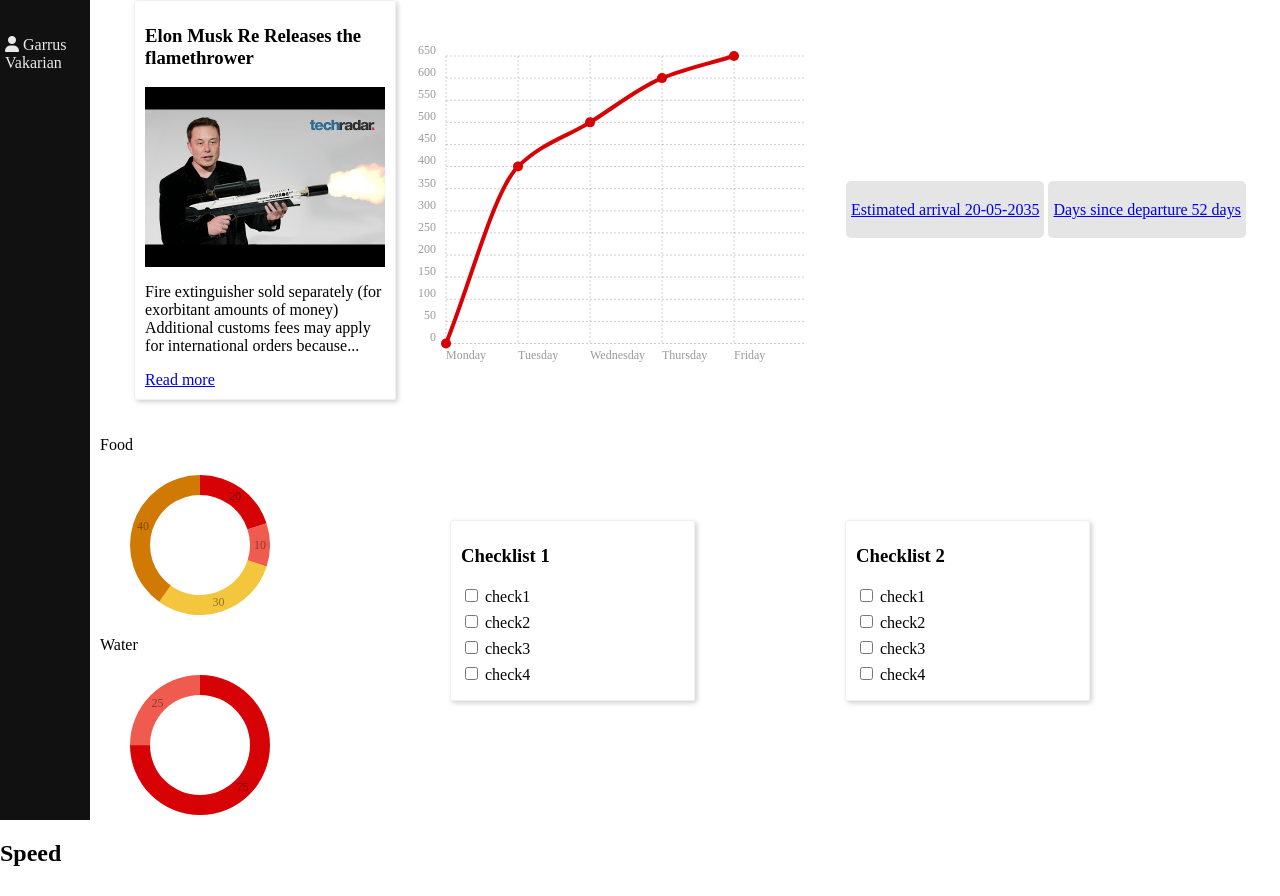
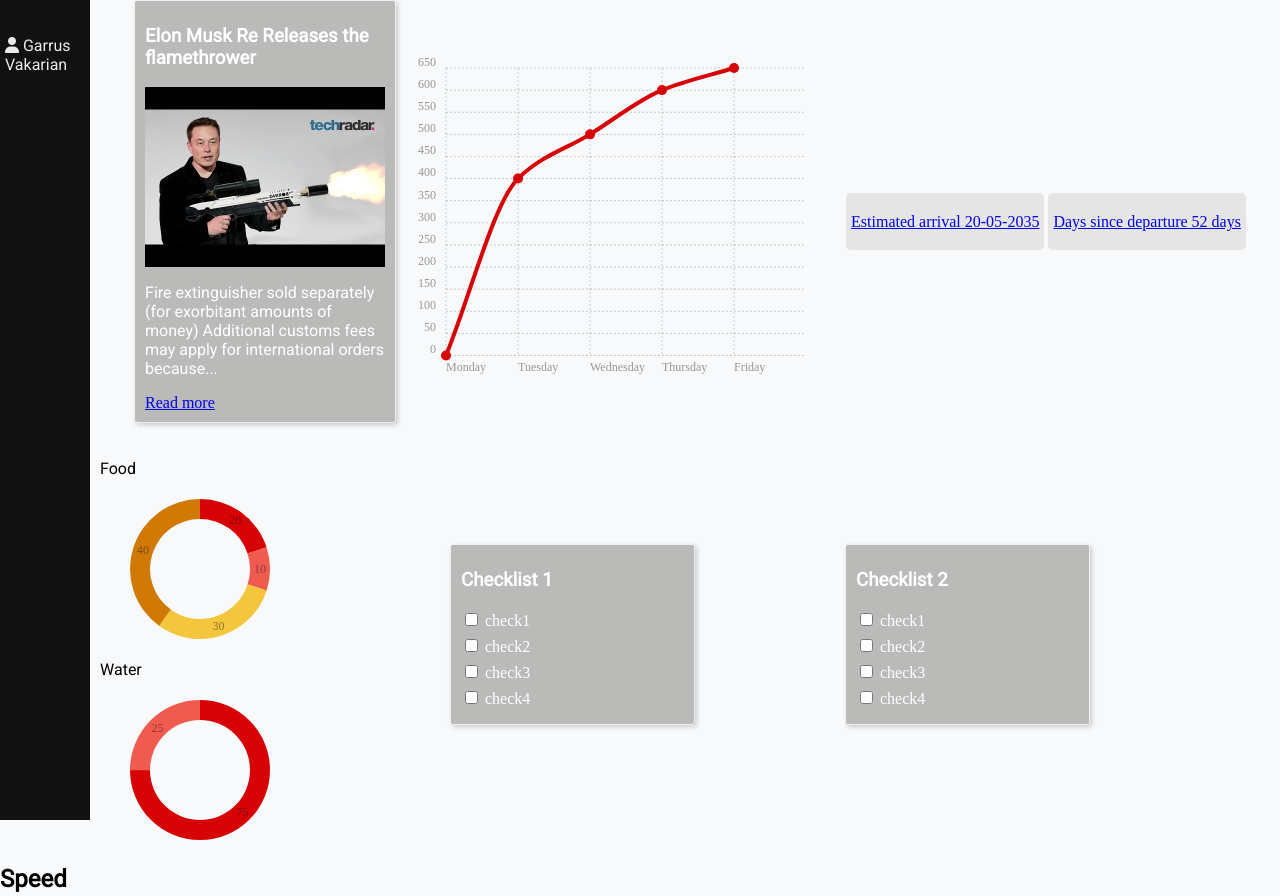
Before and after one commit to grumpyting/XT2, a plain HTML site: page index.html in a window 1280 px wide. Shown: the top 896 px of the page. Drawn offline with nearby package versions, Linux system fonts and the light colour scheme; a script that the page names is missing.

Commit message:
Update style.css

```diff
--- a/style.css
+++ b/style.css
@@ -1,8 +1,14 @@
+@import url('https://fonts.googleapis.com/css?family=Roboto&display=swap');
+p,h1,h2,h3{
+	font-family: 'Roboto', sans-serif;
+
+}
+
 body{
+	background-color:#F8F9FA ;
 	display: flex;
 	flex-direction: column;
 	align-items: center;
-
 	margin: 0 auto;
 	width: 100%;
 }
@@ -72,7 +78,8 @@ img{
 
 
 .card, .checklist{
-
+	color:white;
+	background-color: #BABAB8;
 	width: 240px;
 	border: 1px solid #F0F0F0;
 	padding: 5px 10px 10px 10px;
```
